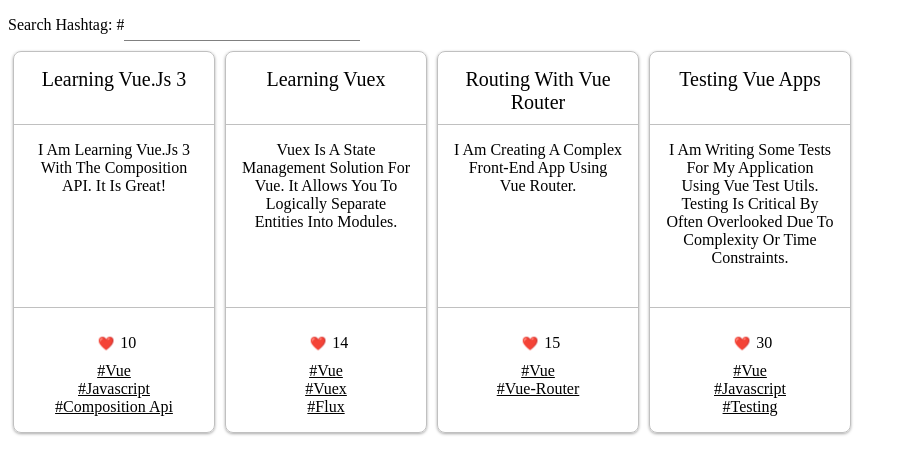
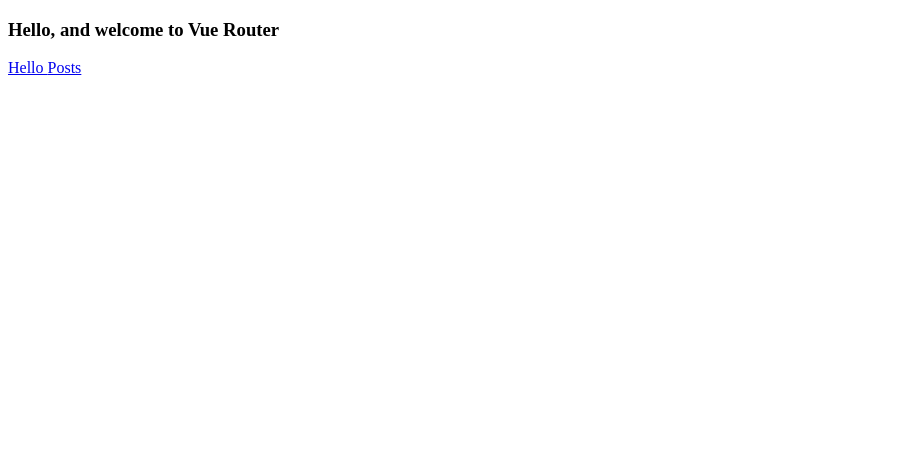
Before and after one commit to tig-mmp/couse1Vue3, a Vue app: page / in a window 1280 px wide. Shown: the top 474 px of the page, without its empty margins (0-907 px from the left). Built offline with nearby package versions, Linux system fonts and the light colour scheme.

Commit message:
Seção 6:Vue Router Fundamentals

```diff
--- a/index.js
+++ b/index.js
@@ -2,7 +2,10 @@
 // import App from "./App.vue";
 // import App from "./pokemon/App.vue";
 // import App from "./composition/App.vue";
-import App from "./microblog/App.vue";
+// import App from "./microblog/App.vue";
+import App from "./router/App.vue";
+import { router } from "./router/router.js";
 
 const app = createApp(App);
+app.use(router);
 app.mount("#app");
--- a/package.json
+++ b/package.json
@@ -6,6 +6,10 @@
   "author": "Tiago Pinto <tigmmp@hotmail.com>",
   "license": "MIT",
   "dependencies": {
-    "vite": "^1.0.0-rc.9"
+    "@vue/compiler-sfc": "^3.0.0-rc.9",
+    "vite": "^1.0.0-rc.4",
+    "vue": "^3.0.0-rc.10",
+    "vue-router": "^4.0.0-beta.7",
+    "vuex": "^4.0.0-beta.4"
   }
 }
--- /dev/null
+++ b/router/App.vue
@@ -0,0 +1,15 @@
+<template>
+  <h3>Hello, and welcome to Vue Router</h3>
+
+  <router-link to="/hello"> Hello </router-link>
+
+  <router-link to="/posts"> Posts </router-link>
+
+  <div>
+    <router-view />
+  </div>
+</template>
+
+<script>
+export default {};
+</script>
--- /dev/null
+++ b/router/Hello.vue
@@ -0,0 +1,5 @@
+<template>Hello, this is a route</template>
+
+<script>
+export default {};
+</script>
--- /dev/null
+++ b/router/Post.vue
@@ -0,0 +1,38 @@
+<template>
+  <div v-if="post">
+    <h4>{{ post.title }}</h4>
+    <p>
+      {{ post.content }}
+    </p>
+  </div>
+</template>
+
+<script>
+import { computed } from "vue";
+import { useRoute, useRouter } from "vue-router/dist/vue-router.esm.js";
+import { testPosts } from "../microblog/testPosts.js";
+
+export default {
+  // beforeRouteEnter(to, from, next) {
+  //   if (this.props.auth) {
+  //   } else {
+  //     next("/posts");
+  //   }
+  // },
+  computed: {
+    post() {
+      return testPosts.find((x) => x.id === parseInt(this.$route.params.id));
+    },
+  },
+  // setup() {
+  //   const route = useRoute();
+  //   console.log(route);
+  //   const post = computed(() => {
+  //     return testPosts.find((x) => x.id === parseInt(route.params.id));
+  //   });
+  //   return {
+  //     post,
+  //   };
+  // },
+};
+</script>
--- /dev/null
+++ b/router/Posts.vue
@@ -0,0 +1,38 @@
+<template>
+  <h4>Posts</h4>
+  <router-link
+    v-for="post in testPosts"
+    :to="`/posts/${post.id}`"
+    :key="+post.id"
+  >
+    {{ post.title }}
+  </router-link>
+  <router-view />
+</template>
+
+<script>
+import { watchEffect } from "vue";
+import { testPosts } from "../microblog/testPosts.js";
+import { useRoute } from "vue-router/dist/vue-router.esm.js";
+
+export default {
+  // watch: {
+  //   $route: {
+  //     handler: (val, oldVal) => {
+  //       console.log(val);
+  //       this.fetchData(val.params.id);
+  //     },
+  //     immediate: true,
+  //   },
+  // },
+  setup() {
+    const route = useRoute();
+    // watchEffect(() => {
+    //   fetchData(route.params.id);
+    // });
+    return {
+      testPosts,
+    };
+  },
+};
+</script>
--- /dev/null
+++ b/router/router.js
@@ -0,0 +1,27 @@
+import { createRouter, createWebHistory } from "vue-router";
+import Hello from "./Hello.vue";
+import Posts from "./Posts.vue";
+import Post from "./Post.vue";
+
+export const router = createRouter({
+  history: createWebHistory(),
+  routes: [
+    {
+      name: "hello",
+      path: "/hello",
+      component: Hello,
+    },
+    {
+      name: "posts",
+      path: "/posts",
+      component: Posts,
+      children: [
+        {
+          name: "post",
+          path: ":id",
+          component: Post,
+        },
+      ],
+    },
+  ],
+});
```
Also changed, not shown: 2 other files (tests, documents, lock files or other folders).
